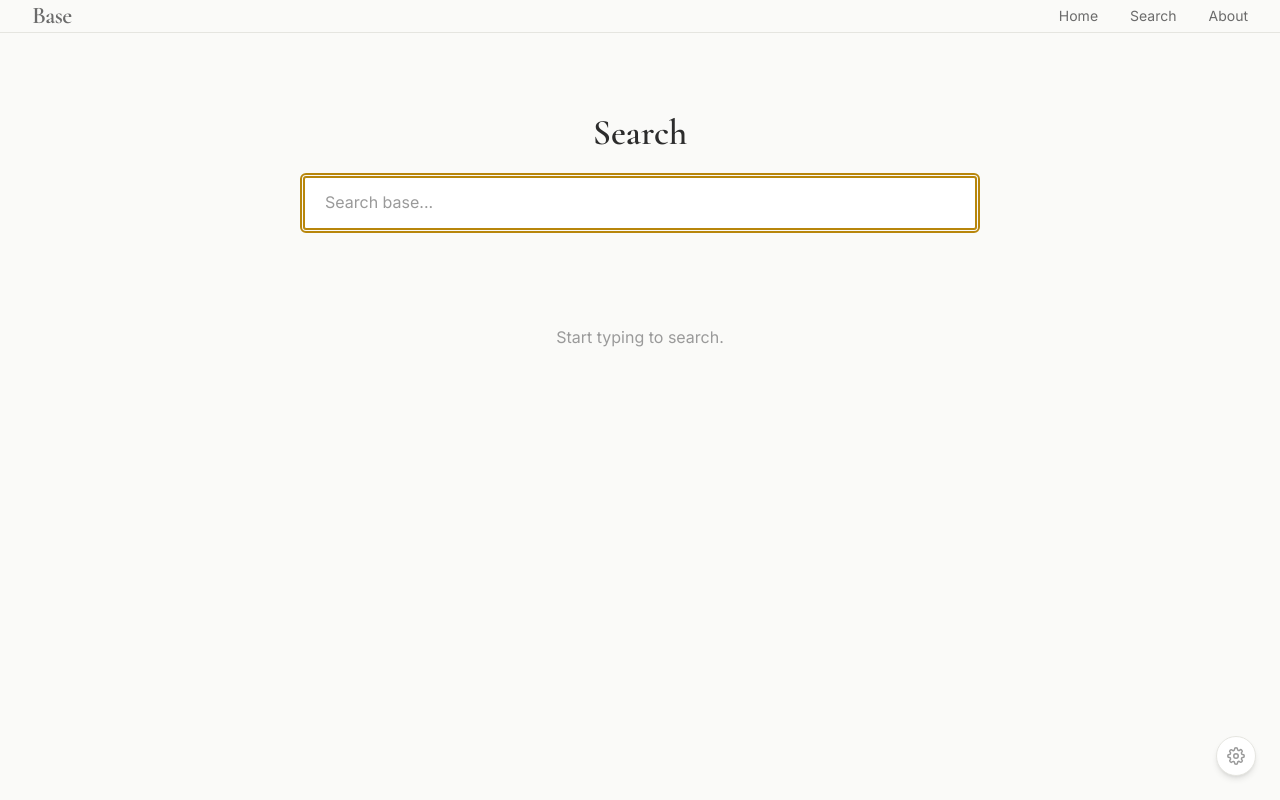
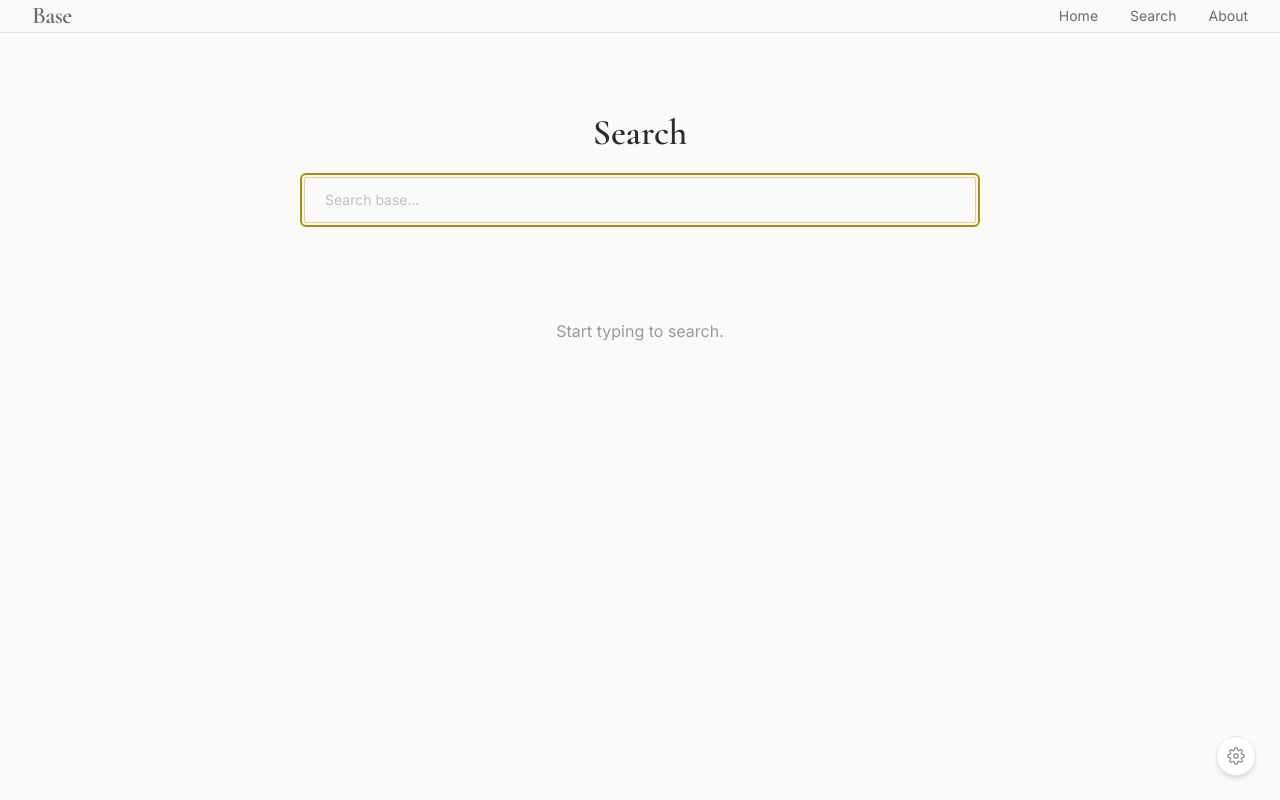
Before and after one commit to palmshed/base, a Next.js app: page /base/search in a window 1280 px wide. Shown: the top 800 px of the page. Built offline with nearby package versions, Linux system fonts and the light colour scheme.

Commit message:
Fix search form basePath and make inputs more subtle

```diff
--- a/app/page.tsx
+++ b/app/page.tsx
@@ -15,7 +15,7 @@ export default function Home() {
             {site.description}
           </p>
           <div className="max-w-md mx-auto">
-            <form action="/search" method="GET" role="search">
+            <form action="/base/search" method="GET" role="search">
               <label htmlFor="home-search" className="sr-only">
                 Search
               </label>
@@ -24,7 +24,7 @@ export default function Home() {
                 type="text"
                 name="q"
                 placeholder={`Search ${site.name.toLowerCase()}...`}
-                className="w-full px-5 py-3 rounded-lg border border-border bg-surface text-text-primary placeholder:text-text-muted focus:outline-none focus:border-accent focus:ring-1 focus:ring-accent transition-all"
+                className="w-full px-5 py-3 rounded-lg border border-border-light bg-transparent text-sm text-text-primary placeholder:text-text-muted/60 focus:outline-none focus:border-accent/40 transition-all"
               />
             </form>
           </div>
--- a/components/search-page.tsx
+++ b/components/search-page.tsx
@@ -36,7 +36,7 @@ export default function SearchPage() {
             value={query}
             onChange={(e) => handleChange(e.target.value)}
             placeholder={`Search ${site.name.toLowerCase()}...`}
-            className="w-full px-5 py-3 rounded-lg border border-border bg-surface text-text-primary placeholder:text-text-muted focus:outline-none focus:border-accent focus:ring-1 focus:ring-accent transition-all"
+            className="w-full px-5 py-3 rounded-lg border border-border-light bg-transparent text-sm text-text-primary placeholder:text-text-muted/60 focus:outline-none focus:border-accent/40 transition-all"
             autoFocus
           />
         </div>
```
